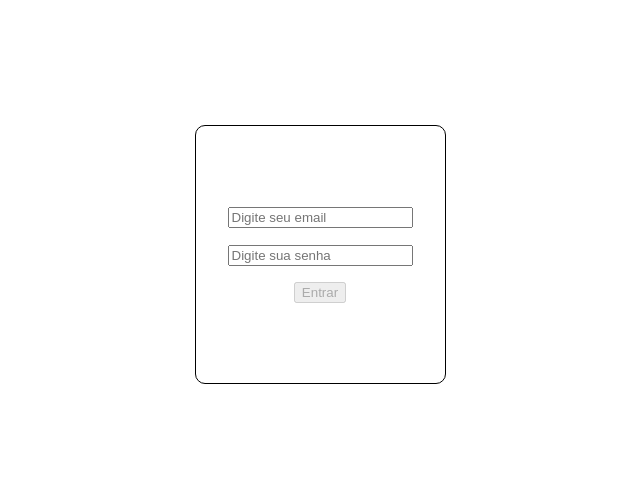
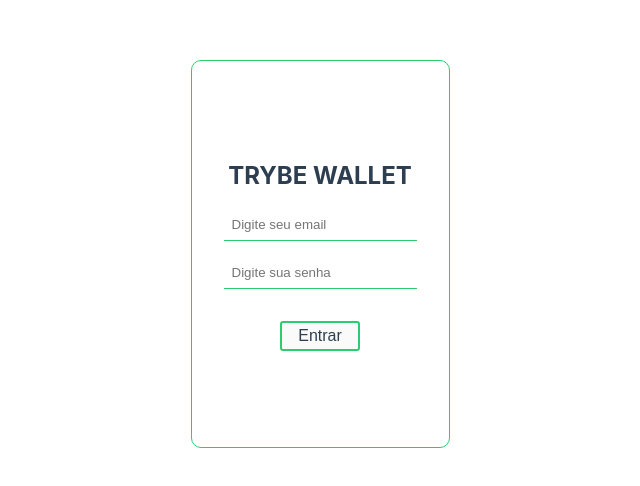
Before and after one commit to madruga665/sd-010-a-project-trybewallet, a React (Create React App) app: page / in a window 1280 px wide. Shown: the part 146-632 px from the top of the page, without its empty margins (320-960 px from the left). Built offline with nearby package versions, Linux system fonts and the light colour scheme.

Commit message:
Add styled components na tela de login

```diff
--- a/package.json
+++ b/package.json
@@ -7,6 +7,7 @@
     "@testing-library/react": "10.0.4",
     "@testing-library/user-event": "7.2.1",
     "bootstrap": "4.5.2",
+    "chokidar": "^3.5.2",
     "react": "16.13.1",
     "react-dom": "16.13.1",
     "react-icons": "3.11.0",
@@ -16,6 +17,7 @@
     "redux": "4.0.5",
     "redux-devtools-extension": "^2.13.8",
     "redux-thunk": "2.3.0",
+    "styled-components": "^5.3.0",
     "stylelint-order": "4.1.0"
   },
   "scripts": {
--- a/src/components/LoginForm.jsx
+++ b/src/components/LoginForm.jsx
@@ -1,16 +1,55 @@
-import React, { Component } from 'react';
-import { connect } from 'react-redux';
-import './style/LoginForm.css';
-import PropTypes from 'prop-types';
-import { Redirect } from 'react-router-dom';
-import { userLogin } from '../actions';
+import React, { Component } from "react";
+import { connect } from "react-redux";
+import PropTypes from "prop-types";
+import { Redirect } from "react-router-dom";
+import { userLogin } from "../actions";
+import styled from "styled-components";
+
+const Button = styled.button`
+  color: #2c3e50 ;
+  font-size: 1em;
+  margin: 1em;
+  padding: 0.25em 1em;
+  border: 2px solid #2ecc71;
+  border-radius: 3px;
+  cursor: pointer;
+  transition: 300ms;
+  :hover {
+  color: white;
+  background: #2ecc71;
+  }
+`;
+
+const Form = styled.form`
+  align-items: center;
+  box-sizing: border-box;
+  border: 1px solid #2ecc71;
+  border-radius: 10px;
+  display: flex;
+  flex-direction: column;
+  padding: 5rem 2rem;
+`;
+const Input = styled.input`
+  :focus {
+    border: none;
+    outline: 0;
+  }
+  border: none;
+  border-bottom: 1px solid #2ecc71;
+  margin-bottom: 1rem;
+  padding: 0.5rem;
+`;
+
+const Title = styled.h2`
+  color:#2c3e50 ;
+`
 
 class LoginForm extends Component {
   constructor() {
     super();
     this.state = {
-      email: '',
-      password: '',
+      email: "",
+      password: "",
       buttonDisable: true,
       redirect: false,
     };
@@ -34,11 +73,14 @@ class LoginForm extends Component {
   }
 
   handleChange(event) {
-    const { target: { value, name } } = event;
+    const {
+      target: { value, name },
+    } = event;
     this.setState({ [name]: value });
-    const verifications = (this.emailVerification() && this.passwordVerification()
-      ? this.setState({ buttonDisable: false })
-      : this.setState({ buttonDisable: true }));
+    const verifications =
+      this.emailVerification() && this.passwordVerification()
+        ? this.setState({ buttonDisable: false })
+        : this.setState({ buttonDisable: true });
     return verifications;
   }
 
@@ -55,33 +97,38 @@ class LoginForm extends Component {
       return <Redirect to="/carteira" />;
     }
     return (
-      <form className="login-form-container">
+      <Form>
+        <Title>TRYBE WALLET</Title>
         <label htmlFor="email">
-          <input
+          <Input
             type="email"
             id="email"
             name="email"
-            value={ email }
-            onChange={ this.handleChange }
+            value={email}
+            onChange={this.handleChange}
             data-testid="email-input"
             placeholder="Digite seu email"
           />
         </label>
         <label htmlFor="password">
-          <input
+          <Input
             type="password"
             id="password"
             name="password"
-            value={ password }
-            onChange={ this.handleChange }
+            value={password}
+            onChange={this.handleChange}
             data-testid="password-input"
             placeholder="Digite sua senha"
           />
         </label>
-        <button type="button" disabled={ buttonDisable } onClick={ this.handleSubmit }>
+        <Button
+          type="button"
+          disabled={buttonDisable}
+          onClick={this.handleSubmit}
+        >
           Entrar
-        </button>
-      </form>
+        </Button>
+      </Form>
     );
   }
 }
@@ -91,9 +138,7 @@ LoginForm.propTypes = {
 }.isRequired;
 
 const mapDispatchToProps = (dispatch) => ({
-  getEmail: (email) => dispatch(
-    userLogin(email),
-  ),
+  getEmail: (email) => dispatch(userLogin(email)),
 });
 
 export default connect(null, mapDispatchToProps)(LoginForm);
--- a/src/components/style/LoginForm.css
+++ /dev/null
@@ -1,12 +0,0 @@
-.login-form-container {
-  align-items: center;
-  border: 1px solid black;
-  border-radius: 10px;
-  display: flex;
-  flex-direction: column;
-  padding: 5rem 2rem;
-}
-
-.login-form-container input {
-  margin-bottom: 1rem;
-}
```
Also changed, not shown: 1 other file (tests, documents, lock files or other folders).
